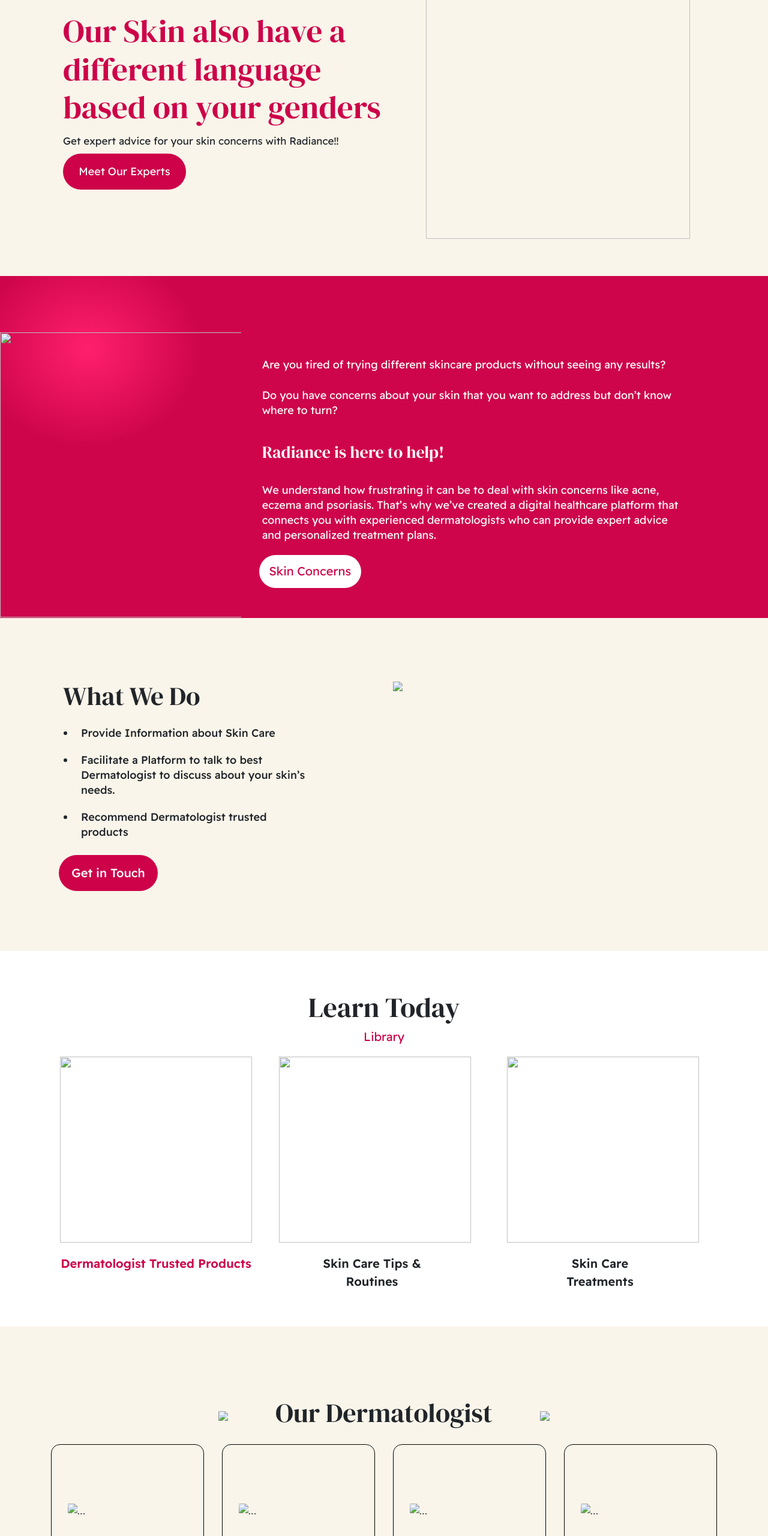
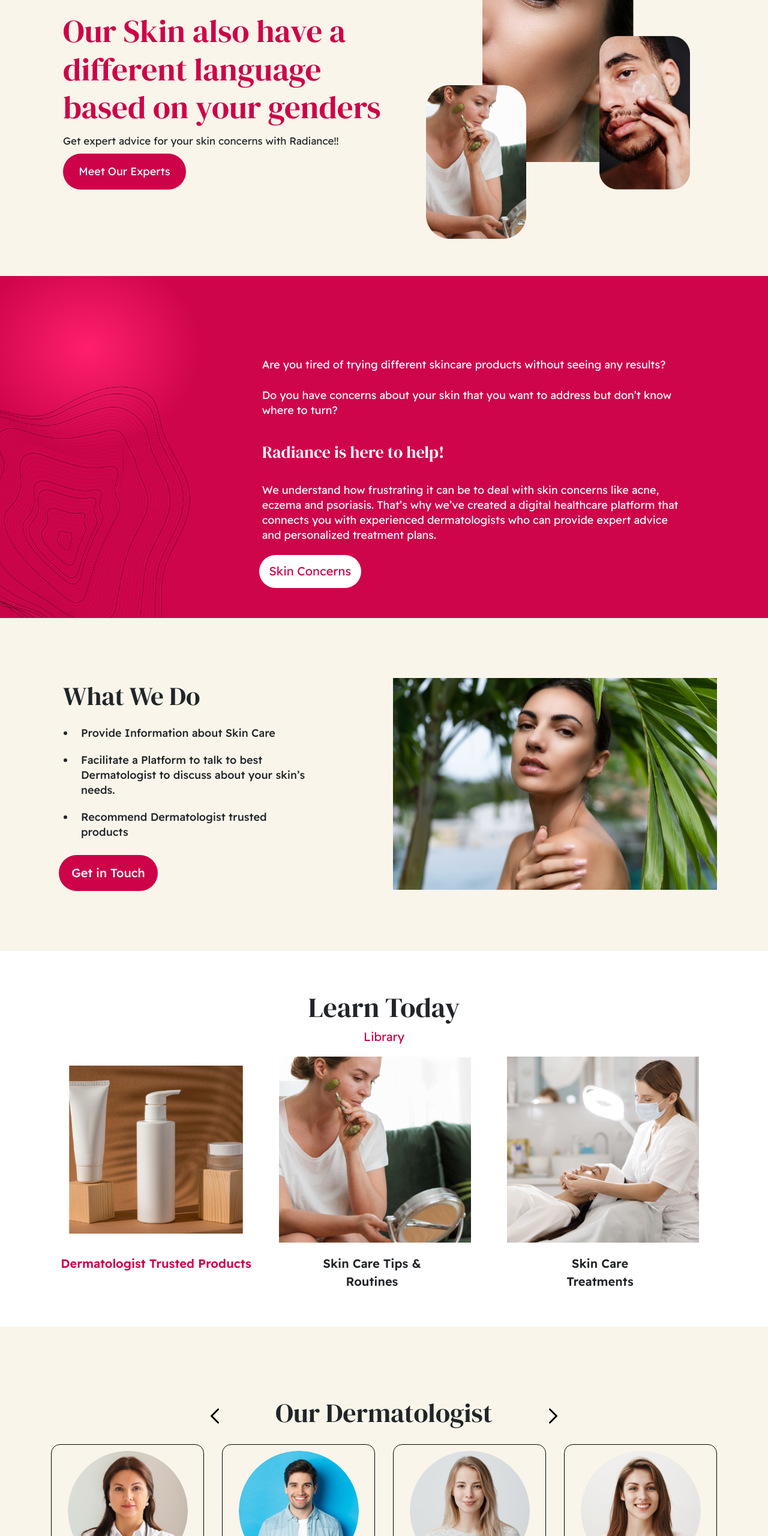
Before and after one commit to Jayanthkesanasetty/radiance, a plain HTML site: page index.html in a window 1280 px wide. Shown: the part 240-2800 px from the top of the page at 60% size. Drawn offline with nearby package versions, Linux system fonts and the light colour scheme; files that its build step writes are made by us from their sources; files whose address does not match are found by name.

Commit message:
Update index.html

```diff
--- a/index.html
+++ b/index.html
@@ -14,7 +14,7 @@
   <!-- <script src="https://cdn.jsdelivr.net/npm/bootstrap@4.5.3/dist/js/bootstrap.min.js" integrity="sha384-w1Q4orYjBQndcko6MimVbzY0tgp4pWB4lZ7lr30WKz0vr/aWKhXdBNmNb5D92v7s" crossorigin="anonymous"></script> -->
   <script src="https://kit.fontawesome.com/0de117c518.js" crossorigin="anonymous"></script>
   <!-- <link rel="stylesheet" href="/assets/css/27-7-24.css"> -->
-  <link rel="stylesheet" href="/assets/css/27-7-24.css">
+  <link rel="stylesheet" href="27-7-24.css">
   <link rel="preconnect" href="https://fonts.googleapis.com">
   <link rel="preconnect" href="https://fonts.gstatic.com" crossorigin>
   <link
@@ -43,7 +43,7 @@
     <div class="container ">
       <nav class="navbar navbar-expand-lg ">
         <a href="#">
-          <img src="/assets/img/radiance.png" class="img-fluid" width="180px" height="60px" />
+          <img src="radiance.png" class="img-fluid" width="180px" height="60px" />
         </a>
         <button class="navbar-toggler" style="font-size: 1.75rem;" type="button" data-toggle="collapse" data-target="#navbarToggleExternalContent"
           aria-controls="navbarToggleExternalContent" aria-expanded="false" aria-label="Toggle navigation">
@@ -92,7 +92,7 @@
           </a>
         </div>
         <div class="col-md-5">
-          <img src="/assets/img/Group 63.png" class="img-fluid">
+          <img src="Group 63.png" class="img-fluid">
         </div>
       </div>
     </div>
@@ -101,7 +101,7 @@
     <div class="container-fluid2">
       <div class="row">
         <div class="assetdiv col-md-4">
-          <img src="/assets/img/Asset 1@3x 1.png" class="img-fluid">
+          <img src="Asset 1@3x 1.png" class="img-fluid">
         </div>
         <div class="Group3div col-md-8">
           <p>Are you tired of trying different skincare products without seeing any results?</p>
@@ -128,7 +128,7 @@
           <button>Get in Touch</button>
         </div>
         <div class="col-md-6">
-          <img src="/assets/img/Rectangle 6.png" class="img-fluid w-100">
+          <img src="Rectangle 6.png" class="img-fluid w-100">
         </div>
       </div>
     </div>
@@ -141,15 +141,15 @@
     <div class="container">
       <div class="row">
         <div class="col-md-4" style="text-align: center;">
-          <img src="/assets/img/Rectangle 22.png" class="img-fluid">
+          <img src="Rectangle 22.png" class="img-fluid">
           <p style="color: #CD0249;">Dermatologist Trusted Products</p>
         </div>
         <div class="col-md-4 lt">
-          <img src="/assets/img/Rectangle 9.png" class="img-fluid">
+          <img src="Rectangle 9.png" class="img-fluid">
           <p >Skin Care Tips & Routines</p>
         </div>
         <div class="col-md-4 lt">
-          <img src="/assets/img/Rectangle 10.png" class="img-fluid">
+          <img src="Rectangle 10.png" class="img-fluid">
           <p >Skin Care Treatments</p>
         </div>
       </div>
@@ -158,14 +158,14 @@
   <section class="dermatologist " id="our">
     <div class="container derm">
       <h1>
-        <img src="/assets/img/chevron-left 2.png" class="img-fluid">
+        <img src="chevron-left 2.png" class="img-fluid">
         Our Dermatologist
-        <img src="/assets/img/chevron-left 1.png" class="img-fluid">
+        <img src="chevron-left 1.png" class="img-fluid">
       </h1>
       <div class="row pics">
         <div class="col-md-3">
           <div class="card">
-            <img src="/assets/img/Rectangle 12.png" class="img-fluid card-img-top" alt="...">
+            <img src="Rectangle 12.png" class="img-fluid card-img-top" alt="...">
             <div class="card-body">
               <h5 class="card-title">Rachel</h5>
               <p class="card-text">Dermatologist | 17 Years Practice</p>
@@ -174,7 +174,7 @@
         </div>
         <div class="col-md-3">
           <div class="card">
-            <img src="/assets/img/Rectangle 12 (1).png" class="img-fluid card-img-top" alt="...">
+            <img src="Rectangle 12 (1).png" class="img-fluid card-img-top" alt="...">
             <div class="card-body">
               <h5 class="card-title">Rachel</h5>
               <p class="card-text">Dermatologist | 17 Years Practice</p>
@@ -183,7 +183,7 @@
         </div>
         <div class="col-md-3">
           <div class="card">
-            <img src="/assets/img/Rectangle 12 (2).png" class="img-fluid card-img-top" alt="...">
+            <img src="Rectangle 12 (2).png" class="img-fluid card-img-top" alt="...">
             <div class="card-body">
               <h5 class="card-title">Rachel</h5>
               <p class="card-text">Dermatologist | 17 Years Practice</p>
@@ -192,7 +192,7 @@
         </div>
         <div class="col-md-3">
           <div class="card">
-            <img src="/assets/img/Rectangle 12 (3).png" class="img-fluid card-img-top" alt="...">
+            <img src="Rectangle 12 (3).png" class="img-fluid card-img-top" alt="...">
             <div class="card-body">
               <h5 class="card-title">Rachel</h5>
               <p class="card-text">Dermatologist | 17 Years Practice</p>
@@ -213,7 +213,7 @@
           <button>Book Appointment</button>
         </div>
         <div class="col-md-6 madam">
-          <img src="/assets/img/Ellipse 7.png" class="img-fluid">
+          <img src="Ellipse 7.png" class="img-fluid">
         </div>
       </div>
     </div>
@@ -261,19 +261,19 @@
             <div>
               <p>Manufacturing Partner</p>
               <a href="https://www.heterohealthcare.com/" target="_blank">
-                <img src="/assets/img/logo 1.png" class="img-fluid heteroimg">
+                <img src="logo 1.png" class="img-fluid heteroimg">
               </a>
             </div>
             <div>
               <p>Sale Partner</p>
               <a href="https://www.azistastore.com/" target="_blank">
-                <img src="/assets/img/Group.png" class="img-fluid azistaimg">
+                <img src="Group.png" class="img-fluid azistaimg">
               </a>
             </div>
           </div>
           <div class="col-md-5">
             <a href="#">
-              <img src="/assets/img/radiance.png" class="img-fluid">
+              <img src="radiance.png" class="img-fluid">
             </a>
             <h6>Copyright © 2023 All Rights Reserved by <a href="https://www.heterohealthcare.com/" target="_blank"
                 style="text-decoration: none; color: #00000096;">Hetero Healthcare Limited</a>.</h6>
```
